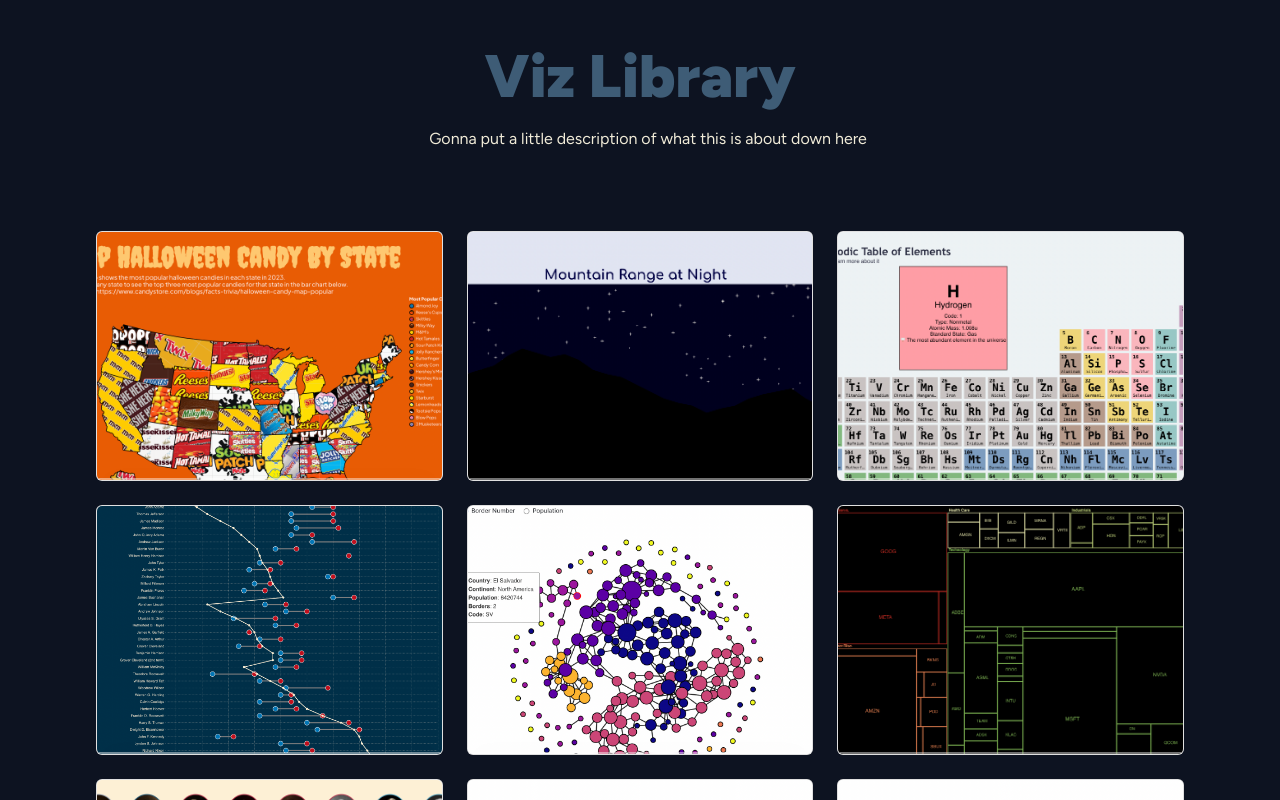
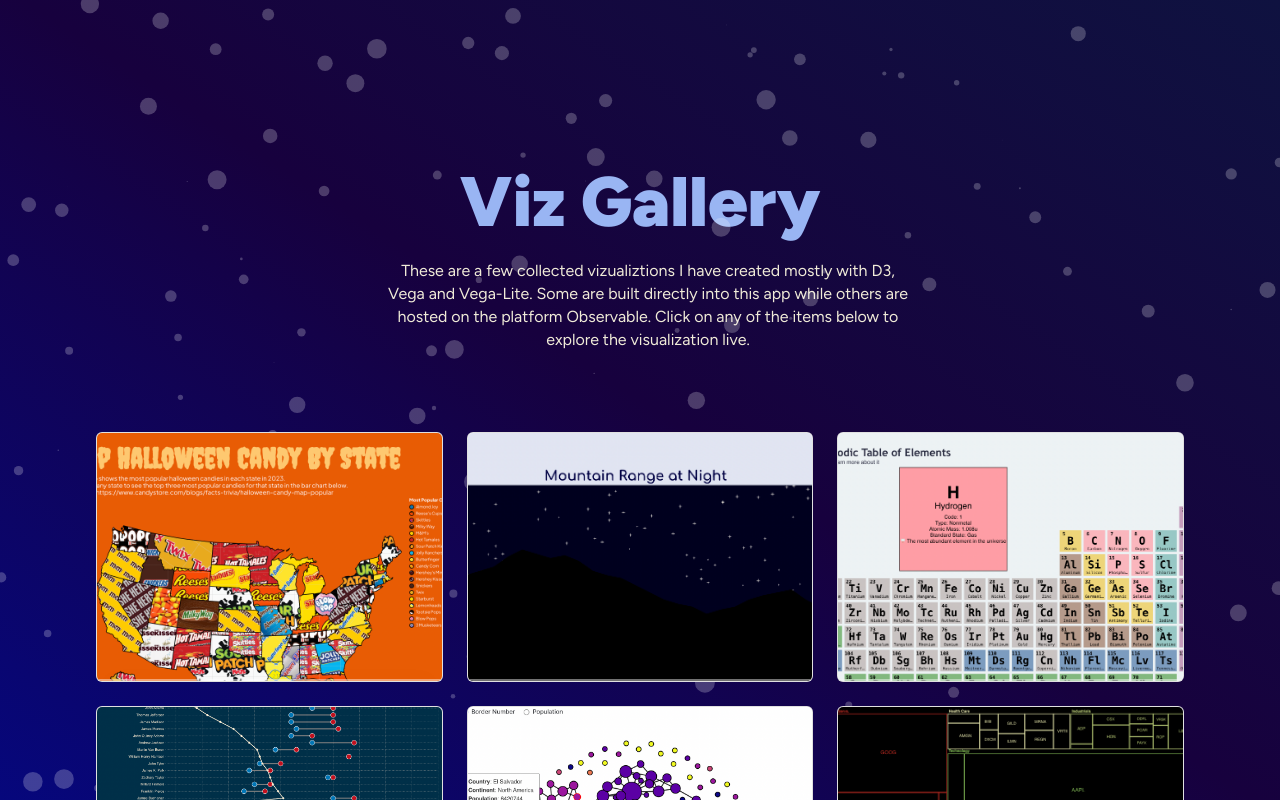
Before and after one commit to kgarrity22/chorts, a React (Vite) app: page /home in a window 1280 px wide. Built offline with nearby package versions, Linux system fonts and the light colour scheme; a web font is replaced by a local one.

Commit message:
feat: add particles effect for background

```diff
--- /dev/null
+++ b/src/components/particles/particles.tsx
@@ -0,0 +1,89 @@
+import { useEffect, useRef } from "react";
+
+export const Particles = () => {
+  const PARTICLE_COUNT = 150;
+  const canvasRef = useRef<HTMLCanvasElement | null>(null);
+  const particlesRef = useRef<
+    { x: number; y: number; size: number; opacity: number; speed: number }[]
+  >([]);
+
+  useEffect(() => {
+    const canvas = canvasRef.current;
+    if (!canvas) return;
+
+    const ctx = canvas.getContext("2d");
+    if (!ctx) return;
+
+    // Resize function (called on load and resize)
+    const resizeCanvas = () => {
+      const oldWidth = canvas.width || window.innerWidth;
+      const oldHeight = canvas.height || window.innerHeight;
+      canvas.width = window.innerWidth;
+      canvas.height = window.innerHeight;
+
+      if (particlesRef.current.length === 0) {
+        // If empty, initialize particles
+        particlesRef.current = Array.from({ length: PARTICLE_COUNT }, () => ({
+          x: Math.random() * canvas.width,
+          y: Math.random() * canvas.height,
+          size: Math.random() * 10,
+          opacity: 1,
+          speed: Math.random(),
+        }));
+      } else {
+        // If particles exist, reposition them proportionally
+        particlesRef.current.forEach((p) => {
+          p.x = (p.x / oldWidth) * canvas.width;
+          p.y = (p.y / oldHeight) * canvas.height;
+        });
+      }
+    };
+
+    resizeCanvas();
+    window.addEventListener("resize", resizeCanvas);
+
+    let animationId: number;
+    const animate = () => {
+      if (!ctx || !canvas) return;
+      ctx.clearRect(0, 0, canvas.width, canvas.height);
+
+      particlesRef.current.forEach((p) => {
+        p.y -= p.speed;
+
+        if (p.y < 0) {
+          p.y = canvas.height; // Reset to bottom when out of view
+          p.opacity = 1;
+        }
+
+        ctx.globalAlpha = p.opacity;
+        ctx.beginPath();
+        ctx.arc(p.x, p.y, p.size, 0, Math.PI * 2);
+        ctx.fillStyle = "rgba(255, 255, 255, 0.23)";
+        ctx.fill();
+      });
+
+      animationId = requestAnimationFrame(animate);
+    };
+
+    animate();
+
+    return () => {
+      cancelAnimationFrame(animationId);
+      window.removeEventListener("resize", resizeCanvas);
+    };
+  }, []);
+
+  return (
+    <canvas
+      ref={canvasRef}
+      style={{
+        position: "absolute",
+        top: 0,
+        left: 0,
+        width: "100vw",
+        height: "100vh",
+        pointerEvents: "none",
+      }}
+    />
+  );
+};
--- a/src/home.tsx
+++ b/src/home.tsx
@@ -87,44 +87,51 @@
   return (
     <Box
       sx={{
-        height: "100%",
         margin: theme.spacing(12),
         mt: theme.spacing(5),
-        mb: theme.spacing(100),
+        mb: theme.spacing(10),
       }}
     >
       <Box
         sx={{
           mb: theme.spacing(10),
           display: "flex",
-          flexDirection: "column",
-          alignItems: "center",
+          justifyContent: "center",
         }}
       >
+        <Box maxWidth={550}>
           <Typography
             variant="h2"
             sx={{
+              mt: theme.spacing(15),
               mb: theme.spacing(2),
               fontWeight: 900,
-            color: darkScheme["medium"],
+              fontSize: 70,
+              color: "#99b5f3", // light blue
               fontFamily: "Figtree",
+              textAlign: "center",
             }}
           >
-          Viz Library
+            Viz Gallery
           </Typography>
           <Typography
             variant="body2"
             sx={{
               ml: theme.spacing(2),
               color: darkScheme["light"],
+              textAlign: "center",
             }}
           >
-          Gonna put a little description of what this is about down here
+            These are a few collected vizualiztions I have created mostly with
+            D3, Vega and Vega-Lite. Some are built directly into this app while
+            others are hosted on the platform Observable. Click on any of the
+            items below to explore the visualization live.
           </Typography>
+        </Box>
       </Box>
       <Grid container spacing={3}>
         {projects.map((p) => (
-          <Grid key={p.name} size={{ xs: 12, sm: 8, md: 6, lg: 4 }}>
+          <Grid key={p.name} size={{ xs: 12, sm: 6, md: 4, lg: 4 }}>
             <VizCard name={p.name} url={p.url} img={p.img} />
           </Grid>
         ))}
--- a/src/layout.tsx
+++ b/src/layout.tsx
@@ -1,5 +1,6 @@
 import { Box, CssBaseline } from "@mui/material";
 import { Outlet } from "react-router-dom";
+import { Particles } from "./components/particles/particles";
 
 // darkest to lightest
 const darkScheme = {
@@ -16,10 +17,12 @@
         height: "100%",
         width: "100%",
         overflow: "auto",
-        background: darkScheme["dark"],
+        background:
+          "linear-gradient(213deg, rgba(15,18,64,1) 0%, rgba(23,1,62,1) 50%, rgba(6,7,124,1) 100%)",
         color: darkScheme["light-2"],
       }}
     >
+      <Particles />
       <CssBaseline />
       <Outlet />
     </Box>
```
Lines whose indentation alone changed are shown as unchanged.
